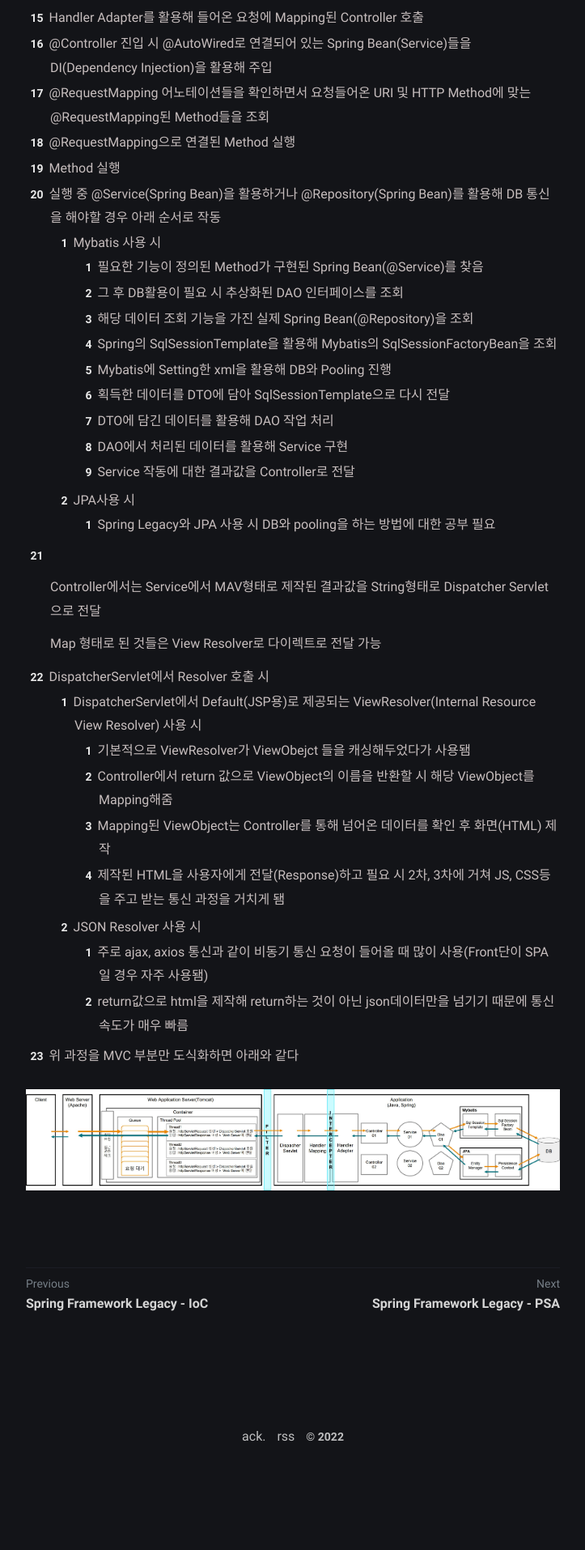
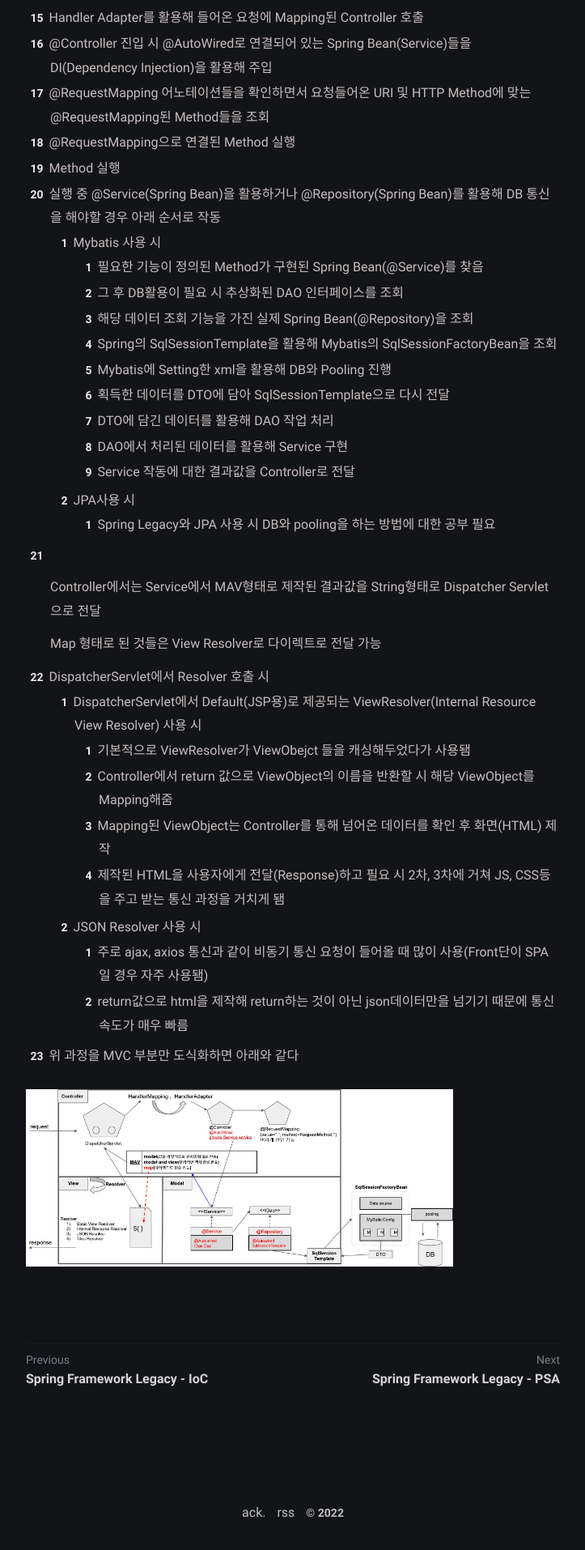
Before and after one commit to jd6186/jd6186.github.io, a Jekyll site: the page built from _posts/DongUk/2022-01-05-Spring_MVC.md, in a window 1280 px wide. Shown: the part 1355-3269 px from the top of the page at 81% size, without its empty margins (278-1001 px from the left). Built offline with Jekyll 4.4.1, drawn with Linux system fonts in a browser that asks for light colours; comment, search, counter and statistics services are not loaded; before the commit the page ends 3176 px from its top, so only the background shows below that.

Commit message:
이미지 사이즈 변경

```diff
--- a/_posts/DongUk/2022-01-05-Spring_MVC.md
+++ b/_posts/DongUk/2022-01-05-Spring_MVC.md
@@ -8,7 +8,7 @@ author: "DongUk"
 # Spring MVC 작동원리
 ## Spring을 활용한 Web MVC 작동원리
 
-<img src="../../assets/img/2021-12-09-Spring_Framework_Legacy/Client_to_DB_01.jpg"  width="1500"/>
+<img src="../../assets/img/2021-12-09-Spring_Framework_Legacy/Client_to_DB_01.jpg"  width="100%"/>
 
 1. Web Server(Apache)에서 request 수신
 2. tcp/udp 패킷 내 정보를 확인해 Web Application Server로 전달
@@ -57,4 +57,4 @@ author: "DongUk"
         2. return값으로 html을 제작해 return하는 것이 아닌 json데이터만을 넘기기 때문에 통신속도가 매우 빠름
 18. 위 과정을 MVC 부분만 도식화하면 아래와 같다
 
-<img src="../../assets/img/2021-12-09-Spring_Framework_Legacy/Client_to_DB_01.jpg"  width="1200"/>
+<img src="../../assets/img/2021-12-09-Spring_Framework_Legacy/SpringMVC_01.jpg"  width="80%"/>
```
